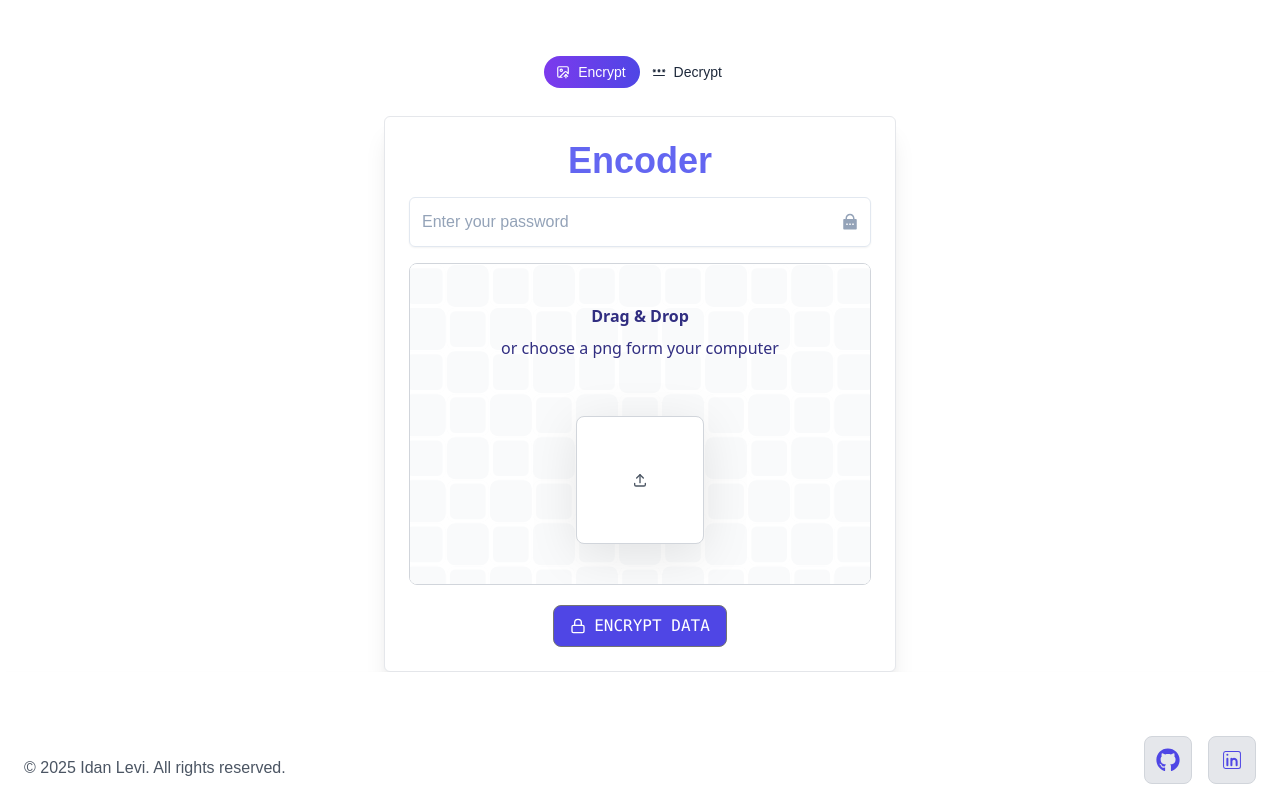
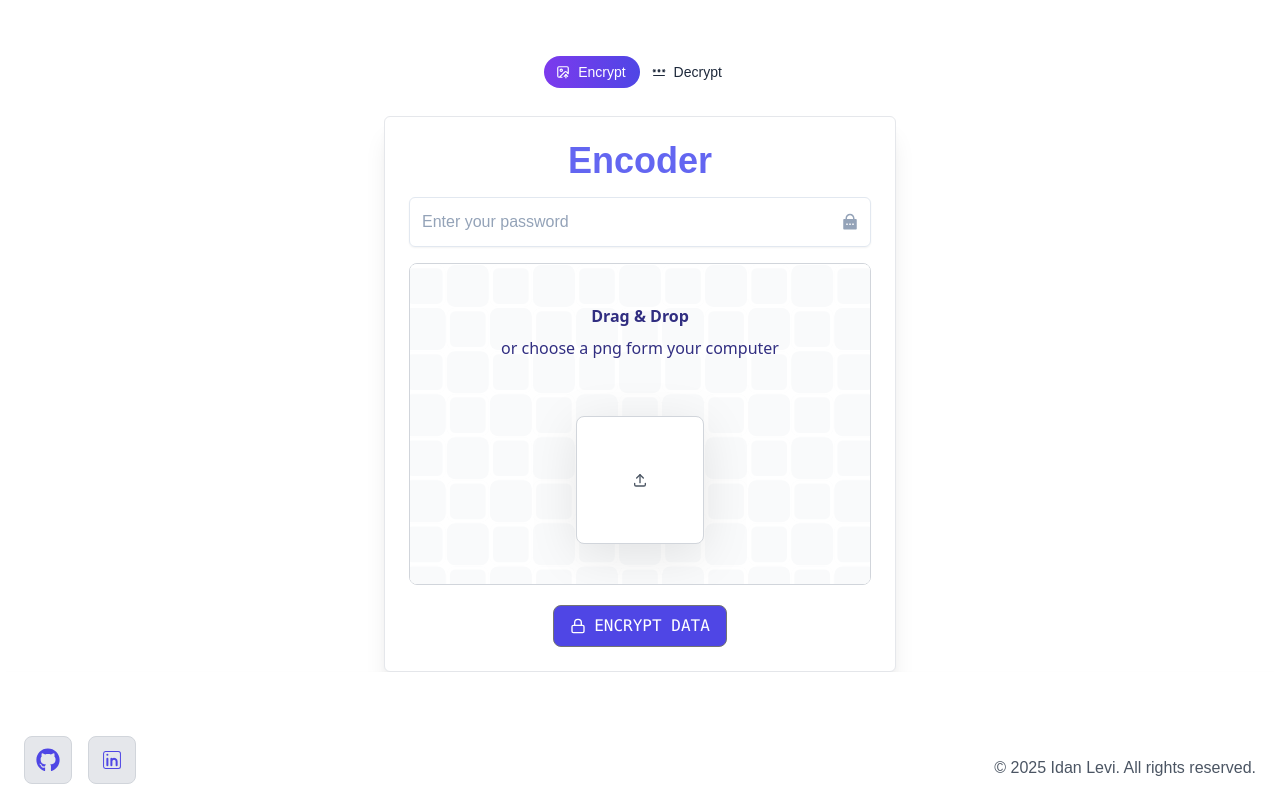
Before and after one commit to idanidan29/steganography, a Next.js app in the folder client/: page / in a window 1280 px wide. Shown: the part 744-1544 px from the top of the page. Built offline with nearby package versions, Linux system fonts and the light colour scheme.

Commit message:
footer order adjusments

```diff
--- a/client/components/Footer.tsx
+++ b/client/components/Footer.tsx
@@ -5,10 +5,7 @@ const Footer = () => {
   return (
     <footer className="w-full bg-white pt-16  px-6 shadow-md">
       <div className="flex flex-col md:flex-row justify-between items-center">
-        {/* Copyright Text */}
-        <p className="text-sm md:text-base font-light text-gray-600">
-          © 2025 Idan Levi. All rights reserved.
-        </p>
+
 
         {/* Social Icons */}
         <div className="flex space-x-4 mt-4 md:mt-0 pb-4">
@@ -30,6 +27,10 @@ const Footer = () => {
             </div>
           </a>
         </div>
+        {/* Copyright Text */}
+        <p className="text-sm md:text-base font-light text-gray-600">
+          © 2025 Idan Levi. All rights reserved.
+        </p>
       </div>
     </footer>
   );
```
